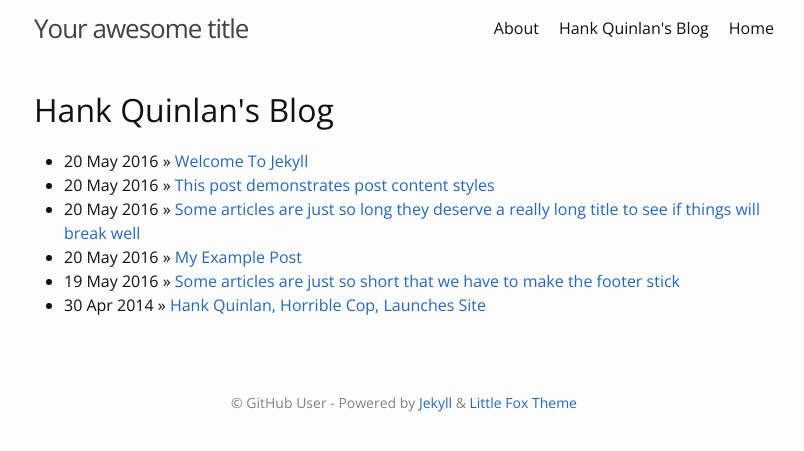
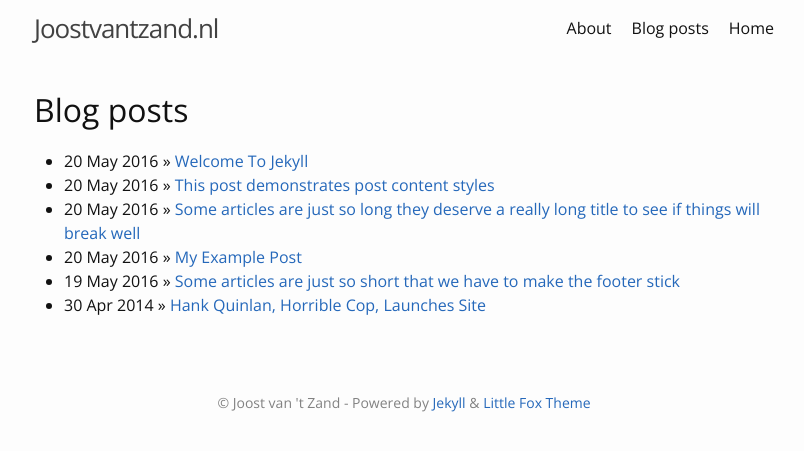
Before and after one commit to Joostvtz/joostvantzand.github.io, a Jekyll site: the page built from blog/index.html, in a window 1280 px wide. Shown: the top 451 px of the page, without its empty margins (236-1040 px from the left). Built offline with Jekyll 4.4.1, drawn with Linux system fonts in a browser that asks for light colours.

Commit message:
my commit 6

```diff
--- a/_config.yml
+++ b/_config.yml
@@ -1,13 +1,13 @@
-title: Your awesome title
-author: GitHub User
-email: your-email@domain.com
+title: Joostvantzand.nl
+author: Joost van 't Zand
+email: info@joostvantzand.nl
 description: > # this means to ignore newlines until "show_exerpts:"
   Write an awesome description for your new site here. You can edit this
   line in _config.yml. It will appear in your document head meta (for
   Google search results) and in your feed.xml site description.
 
 
-url: "https://kondratyev-nv.github.io" # the base hostname & protocol for your site, e.g. http://example.com
+url: "https://joostvantzand.nl" # the base hostname & protocol for your site, e.g. http://example.com
 lang: en
 timezone: UTC
 exclude:
--- a/blog/index.html
+++ b/blog/index.html
@@ -1,6 +1,6 @@
 ---
 layout: default
-title: Hank Quinlan's Blog
+title: Blog posts
 ---
 	<h1>{{ page.title }}</h1>
 	<ul class="posts">
```
Also changed, not shown: jekyll-theme-littlefox.gemspec.
